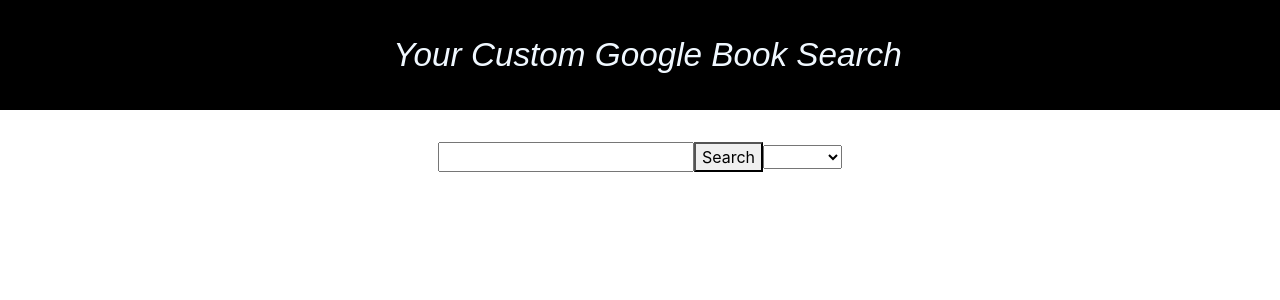
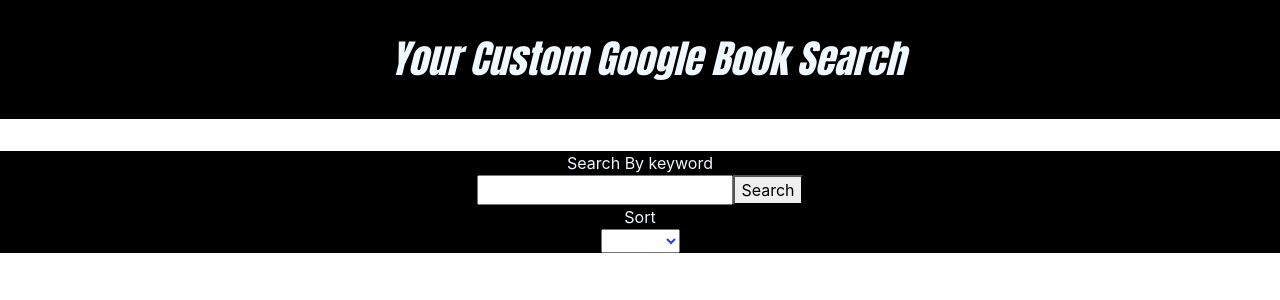
Before and after one commit to Omlawrence24/react-library, a React (Create React App) app: page / in a window 1280 px wide. Shown: the top 300 px of the page. Built offline with nearby package versions, Linux system fonts and the light colour scheme.

Commit message:
updated ui

```diff
--- a/src/App.css
+++ b/src/App.css
@@ -16,9 +16,8 @@
   display:inline;
   margin-left: 15px;
   font-weight:300;
-  font-size: 256%;
-  font-family: fantasy;
-}
+  font-size: 300%;
+font-family: Impact, Haettenschweiler, 'Arial Narrow Bold', sans-serif;}
 
 /* ****************************SEARCH****************************** */
 
@@ -52,7 +51,7 @@
   clear: both;
 } */
 .book-card{
-  padding: 3rem;
+  padding: 9rem;
 }
 .book-text{
 
@@ -61,7 +60,17 @@
 
 .book-img{
   object-fit: cover;
-    border-radius: 10%;
+    border: 20%;
     width: 50vw;
 height: 50vh;
 }
+
+.output{
+margin-top: 30px;
+background-color: black;
+}
+
+  .option{
+color: rgb(52, 52, 255);
+
+  }
--- a/src/components/Books.js
+++ b/src/components/Books.js
@@ -53,10 +53,12 @@
         )
         return (
 
-        <div >
+        <div className="output" >
+            <div >
             <SearchArea handleSort={this.handleSort} searchBook={this.searchBook} handleSearch={this.handleSearch}/>
+            </div>
         <Container>
-            <div className="">
+            <div >
 
             < BookList books={sortedBooks} />
         </div>
--- a/src/components/SearchArea.js
+++ b/src/components/SearchArea.js
@@ -3,6 +3,9 @@
 const SearchArea = (props) => {
     return (
         <div className="search">
+
+        Search By keyword
+
             <form
             onSubmit={props.searchBook}
             action="">
@@ -12,7 +15,8 @@
         <button onClick={props.searchBook}  className="primary" type="submit">
         Search
         </button>
-        <select defaultValue="Sort" onChange={props.handleSort}>
+        <div>Sort</div>
+        <select className="option" defaultValue="Sort" onChange={props.handleSort}>
             <option value="Sort"></option>
             <option value="Newest">Newest</option>
             <option value="Oldest">Oldest</option>
```
Also changed, not shown: src/components/BookCard.js (+2 -7 lines).
